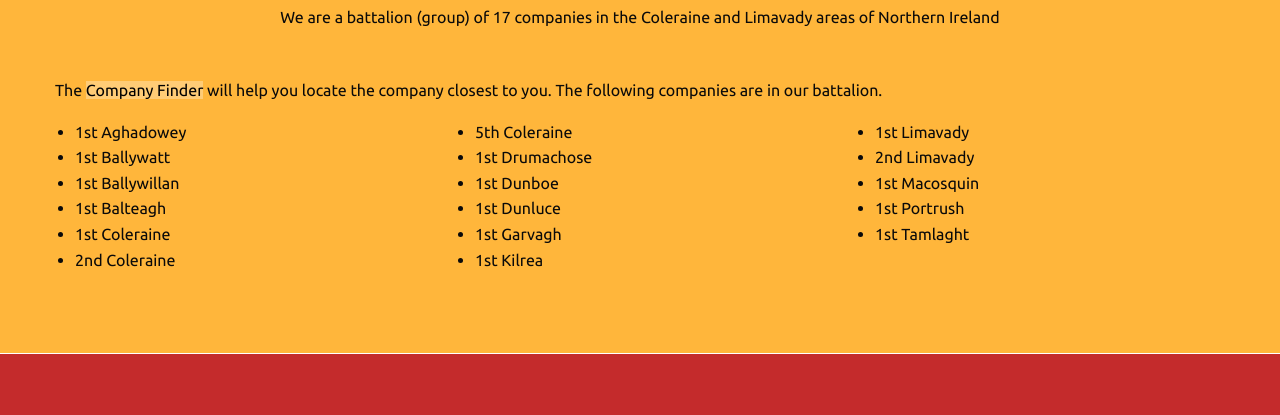
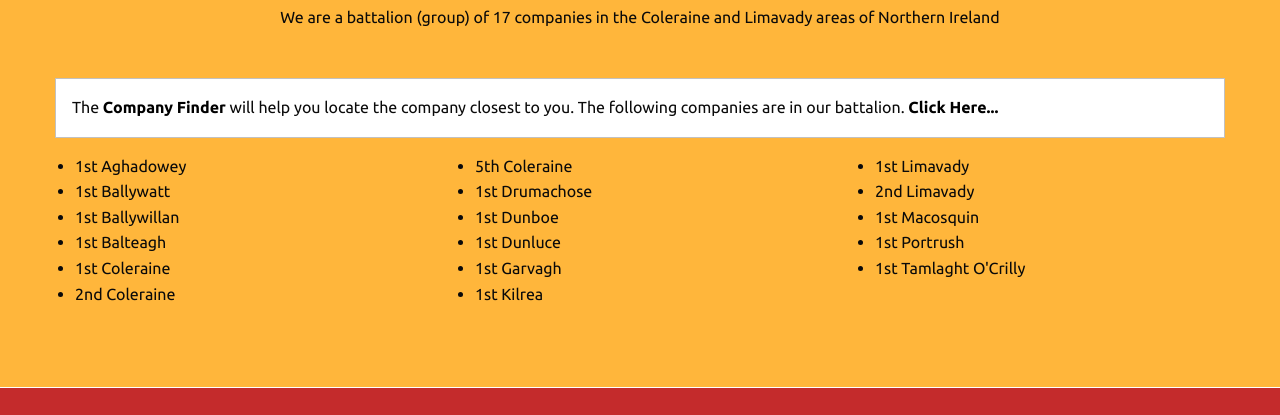
Before and after one commit to colerainebb/colerainebb.github.io, a plain HTML site: page index.html in a window 1280 px wide. Shown: the part 810-1225 px from the top of the page. Drawn offline with Linux system fonts and the light colour scheme; a script that the page names is missing.

Commit message:
Make company finter more prominant

```diff
--- a/index.html
+++ b/index.html
@@ -44,7 +44,12 @@
 			</div>
 			<div class="row  ">
 				<div class="large-12 small-12 columns ">
-					<p>The <a href="http://boys-brigade.org.uk/company-finder/" target="_BLANK">Company Finder</a> will help you locate the company closest to you. The following companies are in our battalion. </p>
+					<div class="callout">
+						<p>The <strong><a href="http://boys-brigade.org.uk/company-finder/" target="_BLANK">Company Finder</a></strong>
+							will help you locate the company closest to you. The following companies are in our battalion.
+							<strong><a href="http://boys-brigade.org.uk/company-finder/" target="_BLANK">Click Here...</a></strong>
+						</p>
+					</div>
 				</div>
 
 				<div class="large-4 small-12 columns hide-on-small-only">
@@ -73,7 +78,7 @@
 						<li>2nd Limavady</li>
 						<li>1st Macosquin</li>
 						<li>1st Portrush</li>
-						<li>1st Tamlaght</li>
+						<li>1st Tamlaght O'Crilly</li>
 					</ul>
 				</div>
 
```
